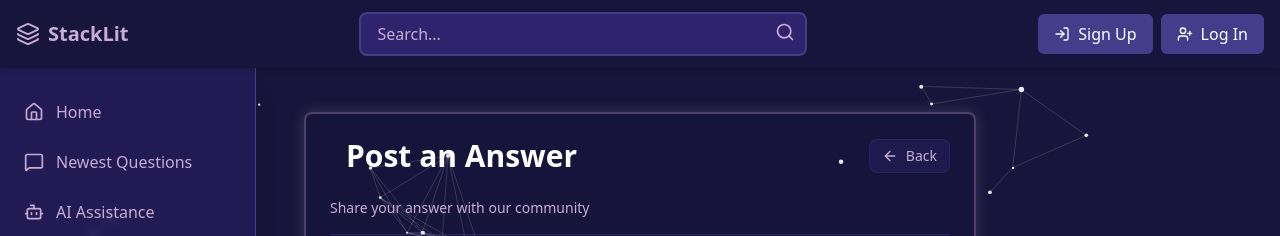
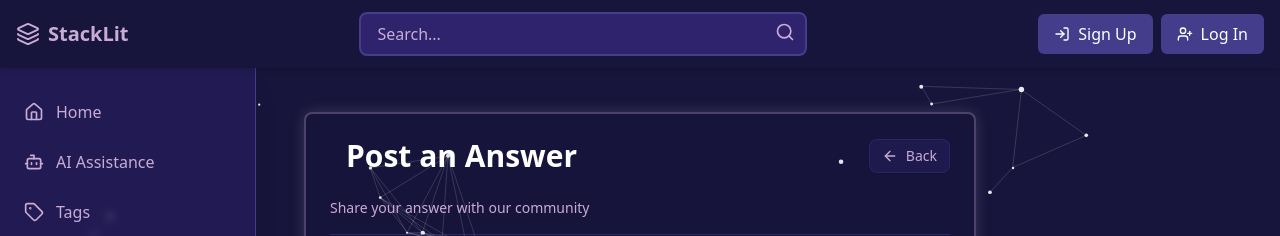
Before and after one commit to Rishi-Kukadiya/StackLit, a React (Vite) app in the folder Frontend/: page /answer in a window 1280 px wide. Shown: the top 236 px of the page. Built offline with nearby package versions, Linux system fonts and the light colour scheme; no server answers.

Commit message:
Answer state update succesfullly

```diff
--- a/Frontend/src/components/Answer.jsx
+++ b/Frontend/src/components/Answer.jsx
@@ -8,6 +8,8 @@ import TiptapEditor from "./QuillEditor";
 import axios from "axios";
 import ErrorPopup from "./ErrorPopup";
 import SuccessPopup from "./SuccessPopup";
+import { useDispatch } from "react-redux";
+import { fetchQuestionById } from "../redux/questionsSlice";
 import ShimmerLoader from "./ShimmerLoader";
 import { ImagePlus, X, Tag as TagIcon, ArrowLeft } from "lucide-react";
 import { useQuestions } from "../contexts/QuestionContext";
@@ -28,6 +30,7 @@ export default function Answer() {
   const [loading, setLoading] = useState(false);
   const [error, setError] = useState("");
   const [success, setSuccess] = useState("");
+  const dispatch = useDispatch();
 
   const handleImageChange = (e) => {
     const files = Array.from(e.target.files);
@@ -109,6 +112,7 @@ export default function Answer() {
           setSuccess("");
           clearQuestions();
           setRefresh((prev) => !prev);
+          dispatch(fetchQuestionById(questionId));
           navigate("/");
         }, 3000);
       } else {
--- a/Frontend/src/components/Sidebar.jsx
+++ b/Frontend/src/components/Sidebar.jsx
@@ -18,7 +18,6 @@ import { Bell, LogOut, ImageUp } from "lucide-react";
 
 const sidebarOptions = [
   { label: "Home", icon: <Home />, to: "/" },
-  { label: "Newest Questions", icon: <MessageSquare />, to: "/newest" },
   { label: "AI Assistance", icon: <Bot />, to: "/ai-assistance" },
   { label: "Tags", icon: <Tag />, to: "/tags" },
   { label: "Users", icon: <Users />, to: "/users" },
```
